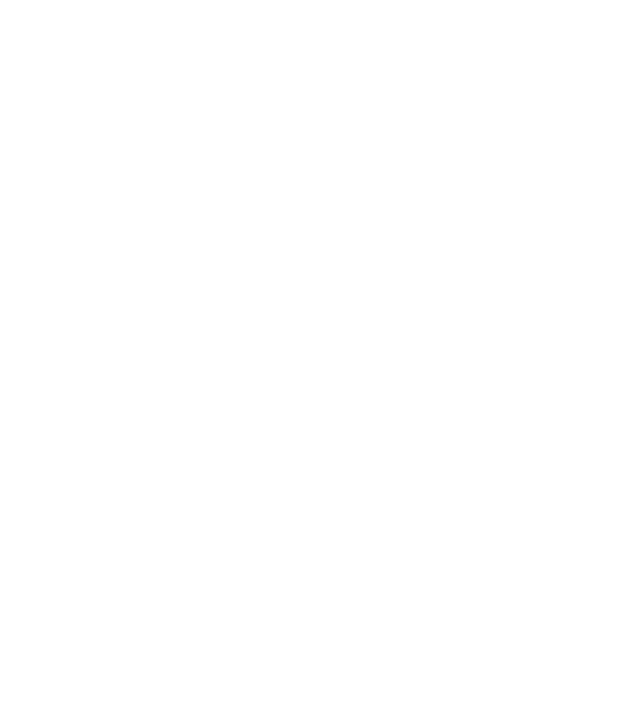
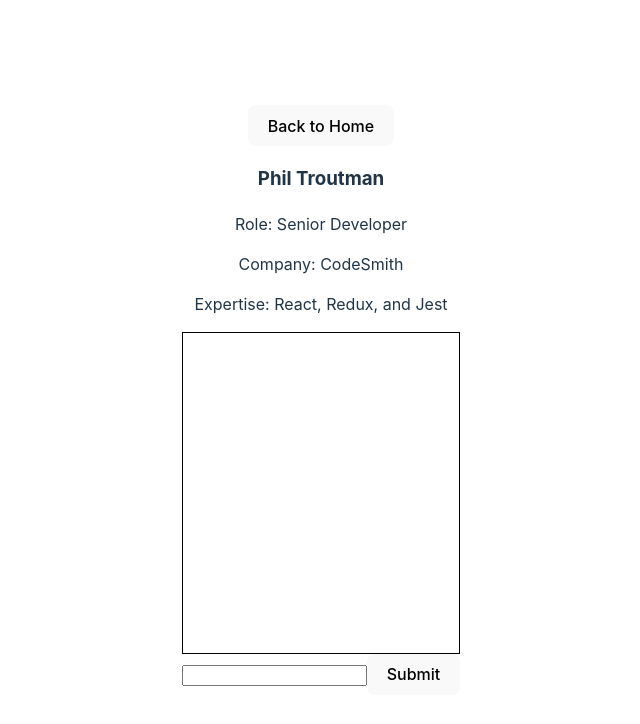
Before and after one commit to HireGPT/HireGPT, a React (Vite) app: page /chat in a window 1280 px wide. Before the commit this address had no page. Shown: the top 724 px of the page, without its empty margins (319-959 px from the left). Built offline with nearby package versions, Linux system fonts and the light colour scheme.

Commit message:
added functionality to chatpage, not very pretty, but shows all main data. still needs the connections to the chatgpt api and person is still hardcoded in

```diff
--- a/src/client/chatPage.tsx
+++ b/src/client/chatPage.tsx
@@ -0,0 +1,64 @@
+import React, { useState } from 'react';
+import { useNavigate } from 'react-router-dom';
+
+interface PersonProps {
+  name: string;
+  traits: string;
+  role: string;
+  expertise: string;
+  company: string;
+}
+
+// Replace this with the actual person's information
+const person: PersonProps = {
+  name: 'Phil Troutman',
+  traits: 'Full Stack Development',
+  role: 'Senior Developer',
+  expertise: 'React, Redux, and Jest',
+  company: 'CodeSmith',
+};
+
+const ChatPage: React.FC = () => {
+  const [inputValue, setInputValue] = useState('');
+  const [messages, setMessages] = useState<string[]>([]);
+  const navigate = useNavigate();
+
+  const handleInputChange = (event: React.ChangeEvent<HTMLInputElement>) => {
+    setInputValue(event.target.value);
+  };
+
+  const handleSendMessage = () => {
+    // Send the user's input to the ChatGPT API and update the messages state
+    // with the received responses.
+
+    // Clear the input field
+    setInputValue('');
+  };
+
+  const handleGoBack = () => {
+    navigate('/');
+  };
+
+  return (
+    <div>
+      <button onClick={handleGoBack}>Back to Home</button>
+      <div>
+        <h3>{person.name}</h3>
+        <p>Role: {person.role}</p>
+        <p>Company: {person.company}</p>
+        <p>Expertise: {person.expertise}</p>
+      </div>
+      <div style={{ border: '1px solid black', padding: '10px', height: '300px', overflowY: 'scroll' }}>
+        {messages.map((message, index) => (
+          <p key={index}>{message}</p>
+        ))}
+      </div>
+      <div>
+        <input type="text" value={inputValue} onChange={handleInputChange} />
+        <button onClick={handleSendMessage}>Submit</button>
+      </div>
+    </div>
+  );
+};
+
+export default ChatPage;
--- a/src/main.tsx
+++ b/src/main.tsx
@@ -2,6 +2,7 @@
 import ReactDOM from 'react-dom/client'
 import { BrowserRouter as Router, Route, Routes } from 'react-router-dom';
 import HomePage from './client/mainPage';
+import ChatPage from './client/chatPage';
 import App from './App'
 import './index.css'
 
@@ -12,6 +13,8 @@
       <Routes>
         <Route path="/" element={<HomePage />} />
         <Route path="/app" element={<App />} />
+        <Route path="/chat" element={<ChatPage />} />
+
       </Routes>
     </Router>
   </React.StrictMode>,
```
